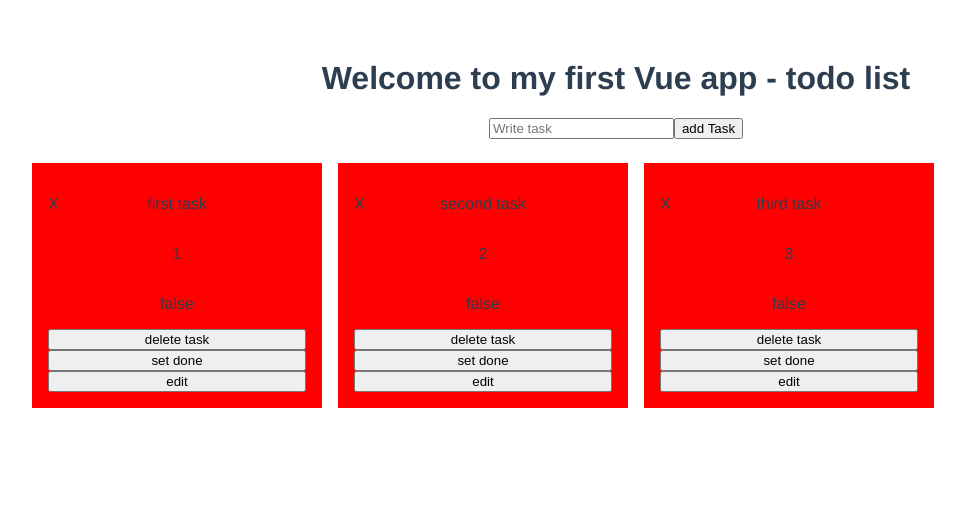
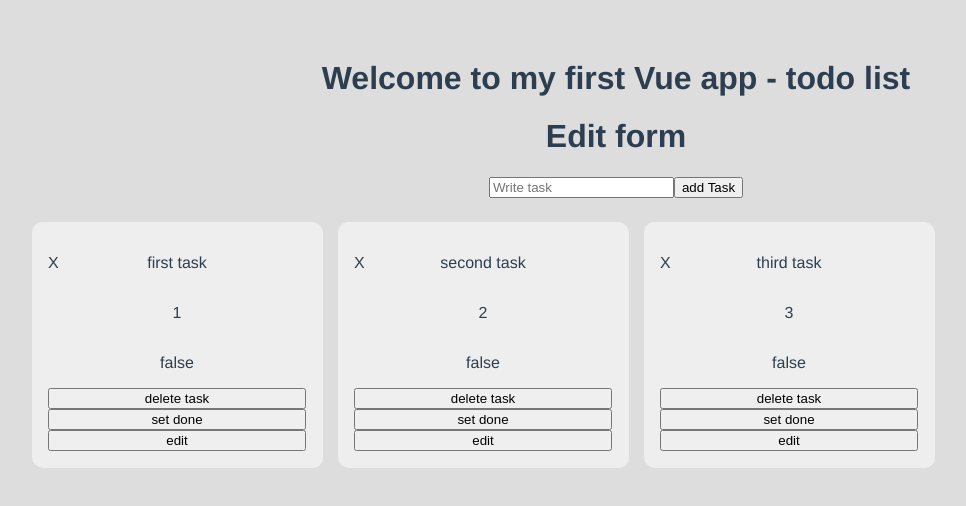
Before and after one commit to natural2703/Vue-ToDo-List, a Vue app: page / in a window 1280 px wide. Shown: the top 506 px of the page, without its empty margins (24-990 px from the left). Built offline with nearby package versions, Linux system fonts and the light colour scheme.

Commit message:
edit option done, some css works

```diff
--- a/src/App.vue
+++ b/src/App.vue
@@ -1,6 +1,7 @@
 <template>
-<div>
+<div class="container">
   <HelloWorld msg="Welcome to my first Vue app - todo list"/>
+  <FilterForm/>
    <form>
     <input type='text' placeholder="Write task" v-model="tmpTaskName"/>
     <input type='submit' @click="addTask" value="add Task">
@@ -17,12 +18,14 @@
 import HelloWorld from './components/HelloWorld.vue'
 import SingleTask from './components/SingleTask.vue'
 import EditModal from './components/EditModal.vue'
+import FilterForm from './components/FilterForm.vue'
 export default {
   name: 'App',
   components: {
     HelloWorld,
     SingleTask,
-    EditModal
+    EditModal,
+    FilterForm
   },
   data(){
     return{
@@ -67,9 +70,9 @@
       this.showModal = show;
     },
     editSingleTask(task){
-     // console.log(task)
-     const index = this.tasks.findIndex(item=>item.id===task.id)
-     this.tasks[index] = task
+      console.log(task)
+      const index = this.tasks.findIndex(item=>item.id===task.id)
+      this.tasks[index] = task
     }
   }
 }
@@ -89,5 +92,7 @@
   display:grid;
   grid-template-columns: 1fr 1fr 1fr 1fr;
 }
-
+body{
+  background-color: #ddd;
+}
 </style>
--- a/src/components/EditModal.vue
+++ b/src/components/EditModal.vue
@@ -8,7 +8,7 @@
             </div>
             <div>
                 <label>done</label>
-                <input type="checkbox"/>
+                <input type="checkbox" v-model="newTask.done"/>
             </div>
             <div>
                 <input type="submit"/>
@@ -33,7 +33,9 @@
     },
     watch:{
         task(){
-            this.newTask = this.task
+            this.newTask.id = this.task.id
+            this.newTask.name = this.task.name
+            this.newTask.done = this.task.done
         }
     },
     methods:{
@@ -45,6 +47,7 @@
         saveChanges(e){
             e.preventDefault()
             this.editSingleTask(this.newTask)
+            this.showEditModal(false)
         }
     }
 }
@@ -52,9 +55,12 @@
 <style >
 .modal{
     position: fixed;
-    background: blue;
-    width:300px;
-    height:200px;
+    background: #ddd;
+    width: 500px;
+    height: 200px;
+    top: 50%;
+    left: 50%;
+    transform: translate(-50%, -50%)
 }
 .closeBtn{
     cursor:pointer
--- /dev/null
+++ b/src/components/FilterForm.vue
@@ -0,0 +1,12 @@
+<template>
+    <div>
+        <h1>Edit form</h1>
+    </div>
+</template>
+
+<script>
+
+export default{
+    name:"FilterForm"
+}
+</script>
--- a/src/components/SingleTask.vue
+++ b/src/components/SingleTask.vue
@@ -39,15 +39,17 @@
 </script>
 <style>
 .singleItem{
-    background: red;
     display:block;
     padding: 1em;
     margin: 0.5em;
     display:flex;
     flex-direction: column;
+    border-radius: 10px;
+    background-color: #eee;
+    box-shadow: 1px 1px #eee;
 }
 .delBtn{
     position: absolute;
-    cursor:pointer
+    cursor:pointer;
 }
 </style>
```
Also changed, not shown: 1 other file (tests, documents, lock files or other folders).
